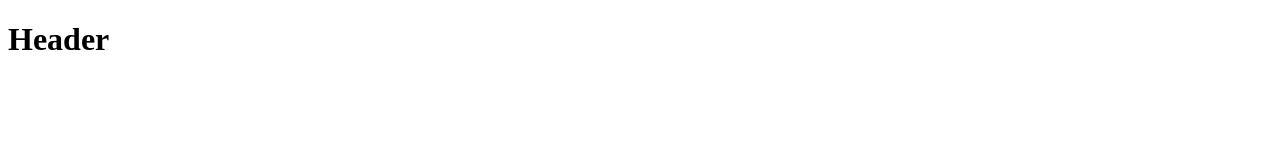
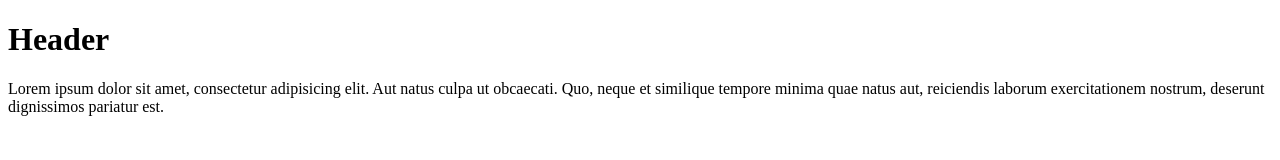
Before and after one commit to smadych/testRep, a plain HTML site: page index.html in a window 1280 px wide. Drawn offline with Linux system fonts and the light colour scheme.

Commit message:
add loream

```diff
--- a/index.html
+++ b/index.html
@@ -7,5 +7,6 @@
 </head>
 <body>
     <h1>Header</h1>
+        <p>Lorem ipsum dolor sit amet, consectetur adipisicing elit. Aut natus culpa ut obcaecati. Quo, neque et similique tempore minima quae natus aut, reiciendis laborum exercitationem nostrum, deserunt dignissimos pariatur est.</p>
 </body>
 </html>
```
